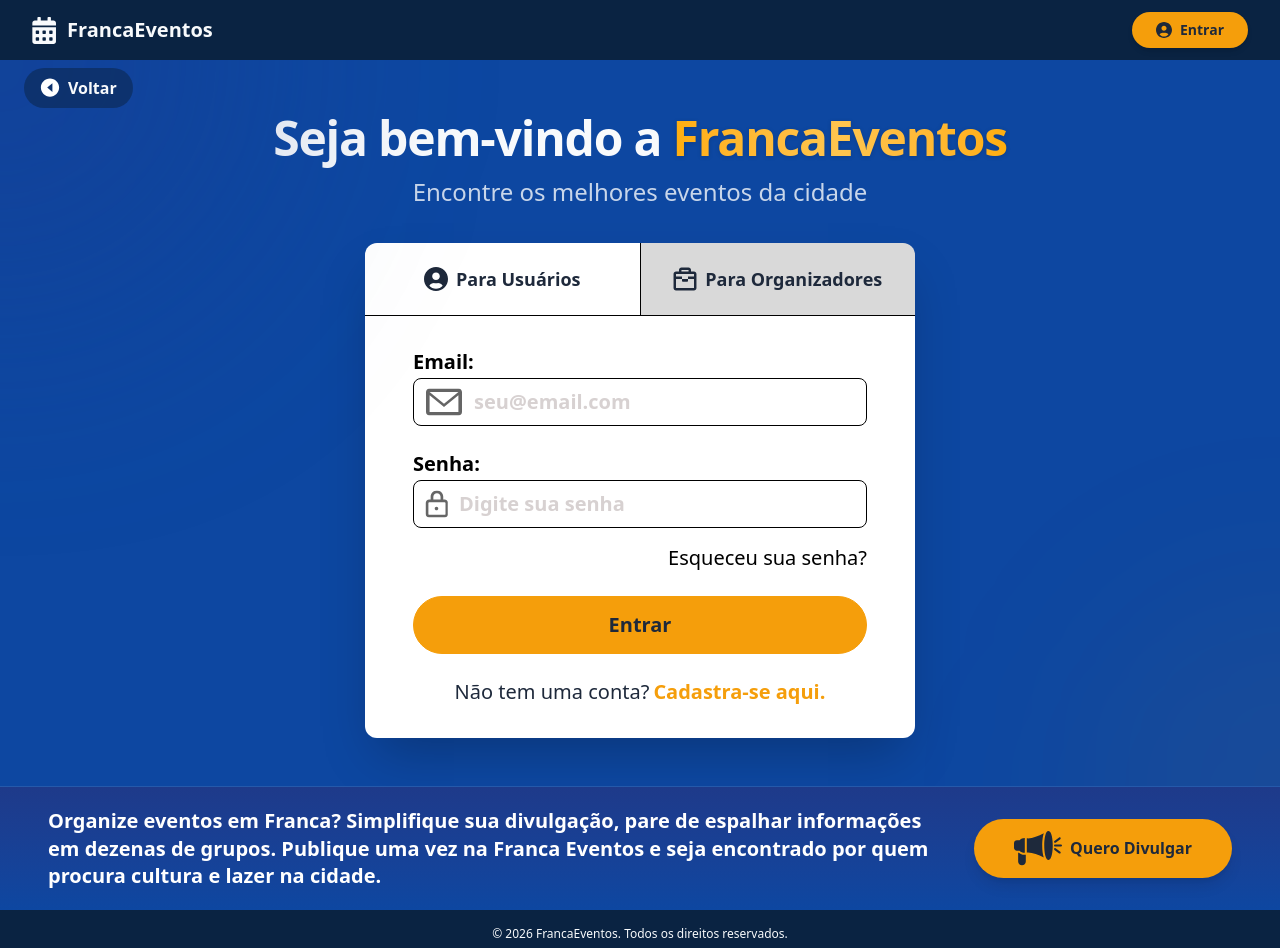
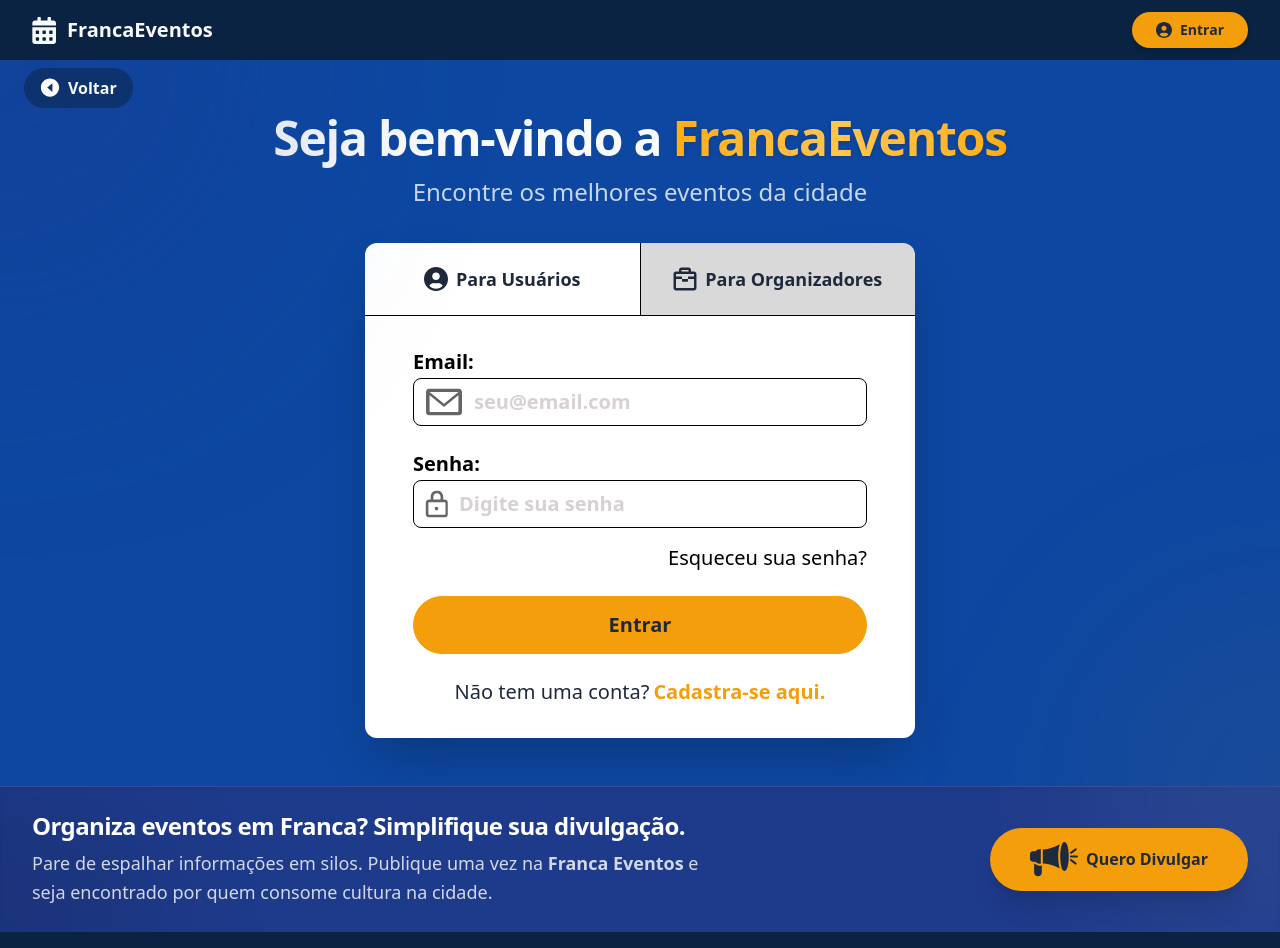
Before and after one commit to dfadomingos/TG, a Next.js app: page /login in a window 1280 px wide. Shown: the top 948 px of the page. Built offline with nearby package versions, Linux system fonts and the light colour scheme.

Commit message:
refactor: unifica componentes de CTA e otimiza layout para desktop

```diff
--- a/app/components/HomeCTA.tsx
+++ b/app/components/HomeCTA.tsx
@@ -2,12 +2,12 @@ import IconMegafone from "./IconMegafone";
 
 export function HomeCTA() {
   return (
-    <section className="bg-[#1E3A8A] py-6 md:py-10 px-6 lg:px-12 shadow-inner overflow-hidden relative border-t border-white/10">
-      <div className="max-w-[1200px] mx-auto flex flex-col md:flex-row items-center justify-between gap-6 md:gap-10 relative z-10">
+    <section className="bg-[#1E3A8A] py-4 md:py-6 px-4 sm:px-6 lg:px-8 shadow-inner overflow-hidden relative border-t border-white/10">
+      <div className="w-full flex flex-col md:flex-row items-center justify-between gap-4 md:gap-8 relative z-10">
 
         <div className="flex flex-col text-left text-white max-w-2xl">
           <h3 className="text-lg md:text-xl lg:text-2xl font-extrabold mb-2 tracking-tight leading-tight text-center md:text-left">
-            Organiza eventos em Franca? <br className="hidden lg:block"/>
+            Organiza eventos em Franca? <br className="lg:hidden"/>
             Simplifique sua divulgação.
           </h3>
           <p className="text-xs sm:text-sm md:text-base lg:text-lg font-medium opacity-80 leading-relaxed text-center md:text-left">
--- a/app/login/components/LoginCTA.tsx
+++ /dev/null
@@ -1,24 +0,0 @@
-import React from "react";
-import IconMegafone from "../../components/IconMegafone";
-
-export function LoginCTA() {
-  return (
-    <section className="bg-linear-to-b from-[#1E3A8A] to-[#0D47A1] py-3 sm:py-4 md:py-5 px-4 sm:px-6 lg:px-12 overflow-hidden relative border-t border-white/10">
-      <div className="max-w-[1200px] mx-auto flex flex-col sm:flex-row items-center justify-between gap-3 sm:gap-6 md:gap-10 relative z-10">
-        <p className="text-white font-bold text-xs sm:text-sm md:text-base lg:text-xl leading-snug text-center sm:text-left">
-          Organize eventos em Franca? Simplifique sua divulgação, pare de
-          espalhar informações em dezenas de grupos.{" "}
-          <span className="hidden md:inline">
-            Publique uma vez na Franca Eventos e seja encontrado por quem procura
-            cultura e lazer na cidade.
-          </span>
-        </p>
-
-        <button className="bg-background-button text-text-button font-bold py-2 sm:py-2.5 md:py-3 px-6 sm:px-8 md:px-10 rounded-full flex items-center justify-center gap-2 hover:scale-105 active:scale-95 transition-all shadow-lg whitespace-nowrap shrink-0 text-xs sm:text-sm md:text-base cursor-pointer">
-          <IconMegafone />
-          <span>Quero Divulgar</span>
-        </button>
-      </div>
-    </section>
-  );
-}
--- a/app/login/page.tsx
+++ b/app/login/page.tsx
@@ -1,7 +1,7 @@
 import { Header } from "../components/Header";
 import { Footer } from "../components/Footer";
 import { LoginHero } from "./components/LoginHero";
-import { LoginCTA } from "./components/LoginCTA";
+import { HomeCTA } from "../components/HomeCTA";
 
 export const metadata = {
   title: "Login | FrancaEventos",
@@ -13,7 +13,7 @@ export default function LoginPage() {
     <main className="min-h-screen bg-[#0D47A1] font-(--font-family) selection:bg-blue-100 flex flex-col">
       <Header />
       <LoginHero />
-      <LoginCTA />
+      <HomeCTA />
       <Footer />
     </main>
   );
```
